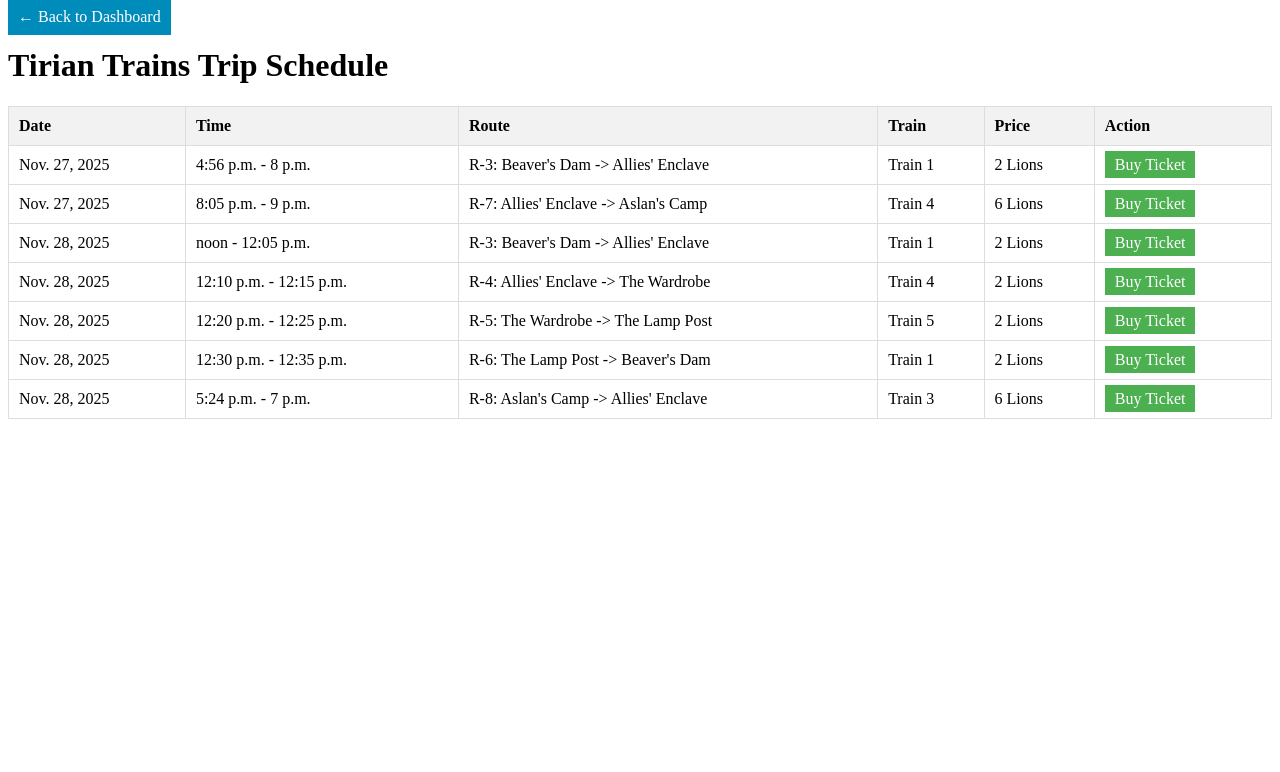
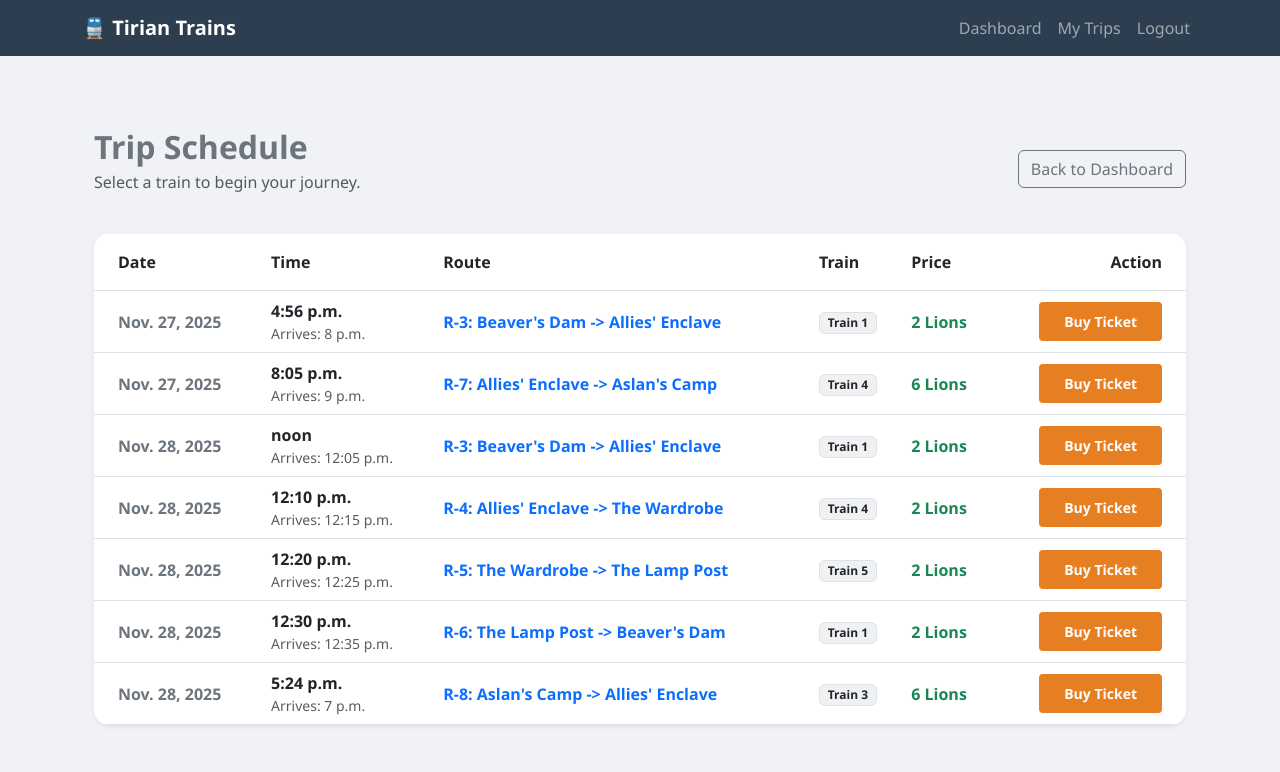
Before and after one commit to ejjasooo18/CSCI-41-Group-18-Tirian-Trains, a Django app: page /schedule/ in a window 1280 px wide. Shown: the top 772 px of the page. Run offline with Django 5.2, Linux system fonts and the light colour scheme; a user stored in the database is signed in; data comes from the database, SQL or seed files in the repository.

Commit message:
updated buy tickets css design

```diff
--- a/main/templates/main/trip_list.html
+++ b/main/templates/main/trip_list.html
@@ -1,51 +1,89 @@
-<!DOCTYPE html>
-<html>
-<head>
-    <title>Tirian Trains - Schedule</title>
-    <style>
-        table { width: 100%; border-collapse: collapse; }
-        th, td { padding: 10px; border: 1px solid #ddd; text-align: left; }
-        th { background-color: #f2f2f2; }
-        .btn { background-color: #4CAF50; color: white; padding: 5px 10px; text-decoration: none; }
-        .nav-bar { margin-bottom: 20px; }
-        .btn-dash { background-color: #008CBA; color: white; padding: 10px; text-decoration: none; }
-    </style>
-</head>
-<body>
-    <div class="nav-bar">
+{% extends 'base.html' %}
+
+{% block content %}
+<div class="container py-5">
+
+    <div class="row align-items-center mb-4">
+        <div class="col-md-8">
+            <h2 class="fw-bold text-secondary mb-1">Trip Schedule</h2>
+            <p class="text-muted">Select a train to begin your journey.</p>
+        </div>
+        <div class="col-md-4 text-md-end">
             {% if user.is_authenticated %}
-            <a href="{% url 'main:home' %}" class="btn-dash">&larr; Back to Dashboard</a>
+                <a href="{% url 'main:home' %}" class="btn btn-outline-secondary">
+                    <i class="bi bi-arrow-left"></i> Back to Dashboard
+                </a>
             {% else %}
-            <a href="{% url 'login' %}" class="btn-dash">Login</a>
+                <a href="{% url 'login' %}" class="btn btn-outline-primary">
+                    <i class="bi bi-person"></i> Login to Book
+                </a>
             {% endif %}
         </div>
+    </div>
 
-    <h1>Tirian Trains Trip Schedule</h1>
-    <table>
-        <thead>
+    <div class="card shadow-sm border-0 overflow-hidden">
+        <div class="card-body p-0">
+            <div class="table-responsive">
+                <table class="table table-hover align-middle mb-0">
+                    <thead class="bg-light text-secondary">
                         <tr>
-                <th>Date</th>
-                <th>Time</th>
-                <th>Route</th>
-                <th>Train</th>
-                <th>Price</th>
-                <th>Action</th>
+                            <th class="py-3 ps-4">Date</th>
+                            <th class="py-3">Time</th>
+                            <th class="py-3">Route</th>
+                            <th class="py-3">Train</th>
+                            <th class="py-3">Price</th>
+                            <th class="py-3 pe-4 text-end">Action</th>
                         </tr>
                     </thead>
                     <tbody>
                         {% for trip in trips %}
                         <tr>
-                <td>{{ trip.trip_date }}</td>
-                <td>{{ trip.departure_time }} - {{ trip.arrival_time }}</td>
-                <td>{{ trip.route }}</td> <!-- Uses the __str__ method of Route -->
-                <td>{{ trip.assigned_train }}</td>
-                <td>{{ trip.route.price }} Lions</td>
-                <td><a href="{% url 'main:buy_ticket' trip.pk %}" class="btn">Buy Ticket</a></td>
+                            <td class="ps-4 fw-bold text-secondary">
+                                {{ trip.trip_date }}
+                            </td>
+
+                            <td>
+                                <div class="d-flex flex-column">
+                                    <span class="fw-bold text-dark">{{ trip.departure_time }}</span>
+                                    <span class="small text-muted">Arrives: {{ trip.arrival_time }}</span>
+                                </div>
+                            </td>
+
+                            <td>
+                                <span class="fw-bold text-primary">{{ trip.route }}</span>
+                            </td>
+
+                            <td>
+                                <span class="badge bg-secondary bg-opacity-10 text-dark border">
+                                    {{ trip.assigned_train }}
+                                </span>
+                            </td>
+
+                            <td class="fw-bold text-success">
+                                {{ trip.route.price }} Lions
+                            </td>
+
+                            <td class="pe-4 text-end">
+                                <a href="{% url 'main:buy_ticket' trip.pk %}" class="btn btn-sm btn-train text-white px-4 py-2">
+                                    Buy Ticket
+                                </a>
+                            </td>
                         </tr>
                         {% empty %}
-            <tr><td colspan="6">No trips scheduled yet. Check the Admin panel!</td></tr>
+                        <tr>
+                            <td colspan="6" class="text-center py-5">
+                                <div class="text-muted">
+                                    <span class="fs-1 d-block mb-3">🚉</span>
+                                    <h5>No trips scheduled yet.</h5>
+                                    <p class="small">Check the Admin panel to add routes!</p>
+                                </div>
+                            </td>
+                        </tr>
                         {% endfor %}
                     </tbody>
                 </table>
-</body>
-</html>
+            </div>
+        </div>
+    </div>
+</div>
+{% endblock %}
```
Also changed, not shown: main/templates/main/my_trips.html (+77 -34 lines). Lines whose indentation alone changed are shown as unchanged.
